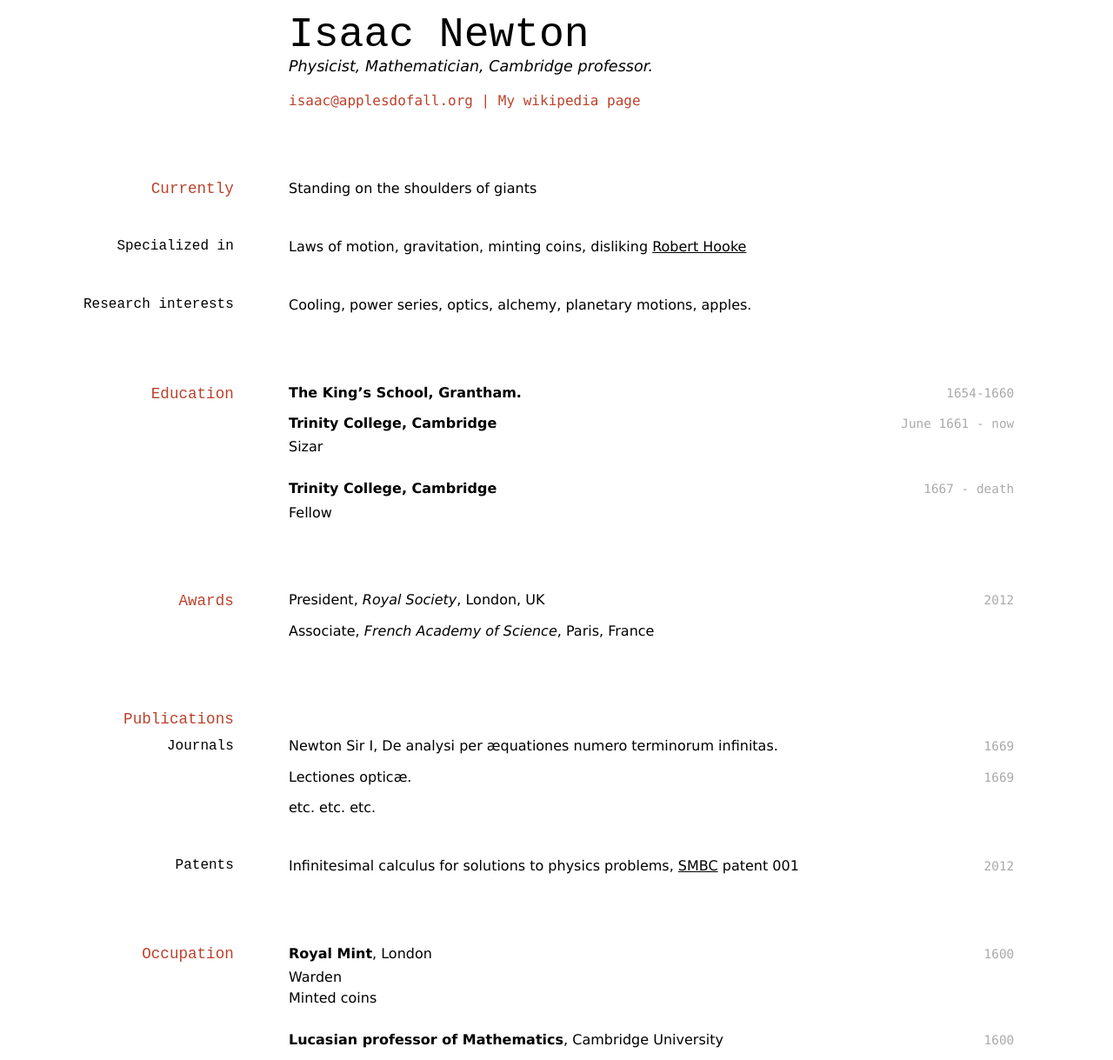
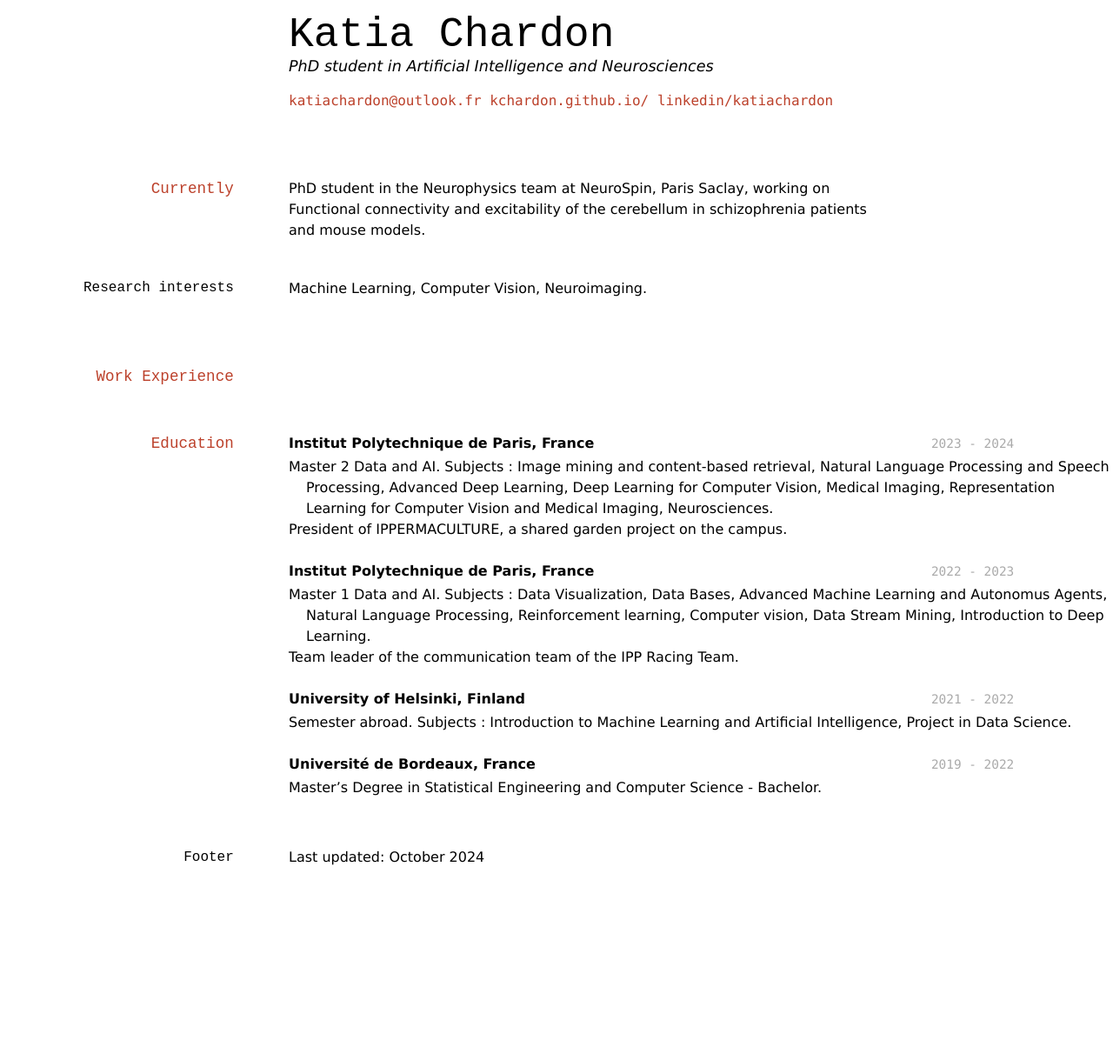
Before and after one commit to kchardon/kchardon.github.io, a Jekyll site: the page built from _pages/cv.md, in a window 1280 px wide. Shown: the whole page at 87% size. Built offline with Jekyll 4.4.1, drawn with Linux system fonts in a browser that asks for light colours; after the commit the page ends 1010 px from its top, so only the background shows below that.

Commit message:
cv and education

```diff
--- a/_config.yml
+++ b/_config.yml
@@ -26,9 +26,9 @@ author:
   pronouns         : "she/her"
   bio              : "PhD student in Artificial Intelligence and Neurosciences"
   location         : # "Earth"
-  employer         : "NeuroSpin, Paris Saclay"
+  employer         : "NeuroSpin, Paris Saclay, France"
   uri              : # URL
-  email            : "katia.chardon@cea.fr"
+  email            : "katiachardon@outlook.fr"
 
   # Academic websites
   arxiv            : # URL - Update with the correct link to your profile
--- a/_pages/cv.md
+++ b/_pages/cv.md
@@ -9,46 +9,55 @@ redirect_from:
 
 {% include base_path %}
 
-# Isaac Newton
-Physicist, Mathematician, Cambridge professor.
+# Katia Chardon
+PhD student in Artificial Intelligence and Neurosciences
 
 <div id="webaddress">
-<a href="isaac@applesdofall.org">isaac@applesdofall.org</a>
-| <a href="http://en.wikipedia.org/wiki/Isaac_Newton">My wikipedia page</a>
+<a href="katiachardon@outlook.fr">katiachardon@outlook.fr</a>
+<a href="https://kchardon.github.io/">kchardon.github.io/</a>
+<a href="https://www.linkedin.com/in/katiachardon">linkedin/katiachardon</a>
 </div>
 
 
 ## Currently
 
-Standing on the shoulders of giants
-
-### Specialized in
-
-Laws of motion, gravitation, minting coins, disliking [Robert Hooke](http://en.wikipedia.org/wiki/Robert_Hooke)
+PhD student in the Neurophysics team at NeuroSpin, Paris Saclay, working on Functional connectivity and excitability of the cerebellum in schizophrenia patients and mouse models.
 
 
 ### Research interests
 
-Cooling, power series, optics, alchemy, planetary motions, apples.
+Machine Learning, Computer Vision, Neuroimaging.
+
+
+## Work Experience
+
 
 
 ## Education
 
-`1654-1660`
-__The King's School, Grantham.__
+`2023 - 2024`
+__Institut Polytechnique de Paris, France__
 
-`June 1661 - now`
-__Trinity College, Cambridge__
+- Master 2 Data and AI. Subjects : Image mining and content-based retrieval, Natural Language Processing and Speech Processing, Advanced Deep Learning, Deep Learning for Computer Vision, Medical Imaging, Representation Learning for Computer Vision and Medical Imaging, Neurosciences.
+- President of IPPERMACULTURE, a shared garden project on the campus.
 
-- Sizar
+`2022 - 2023`
+__Institut Polytechnique de Paris, France__
 
-`1667 - death`
-__Trinity College, Cambridge__
+- Master 1 Data and AI. Subjects : Data Visualization, Data Bases, Advanced Machine Learning and Autonomus Agents, Natural Language Processing, Reinforcement learning, Computer vision, Data Stream Mining, Introduction to Deep Learning.
+- Team leader of the communication team of the IPP Racing Team.
 
-- Fellow
+`2021 - 2022`
+__University of Helsinki, Finland__
 
+- Semester abroad. Subjects : Introduction to Machine Learning and Artificial Intelligence, Project in Data Science.
 
+`2019 - 2022`
+__Université de Bordeaux, France__
 
+- Master's Degree in Statistical Engineering and Computer Science - Bachelor.
+
+<!--
 ## Awards
 
 `2012`
@@ -88,9 +97,9 @@ __Royal Mint__, London
 
 `1600`
 __Lucasian professor of Mathematics__, Cambridge University
+-->
 
 
+### Footer
 
-<!-- ### Footer
-
-Last updated: May 2013 -->
+Last updated: October 2024
```
Also changed, not shown: other parts of _pages/cv.md (+1 -1 lines).
